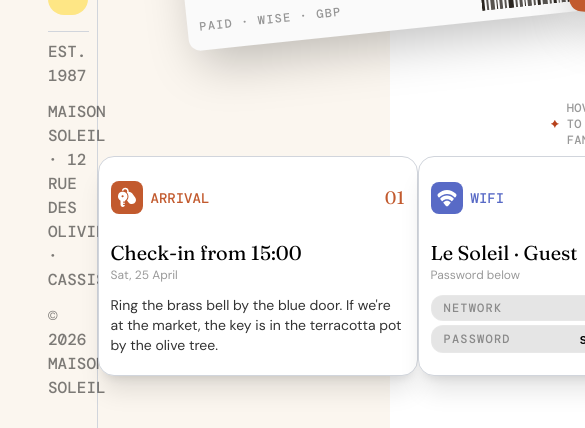
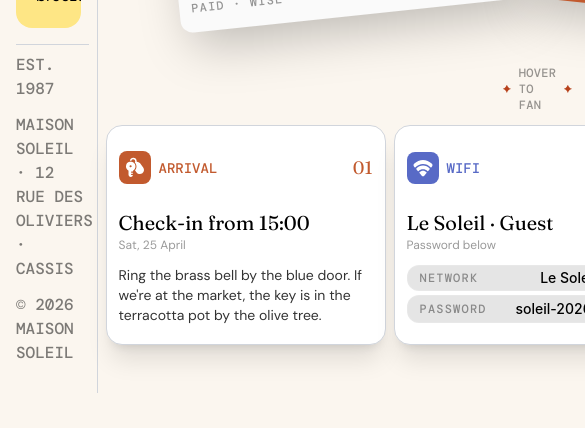
Before and after one commit to htikkke/Hotel_Booking_Confrimation_Page, a website built with Vite: page index.html in a window 390 px wide. Shown: the part 656-1084 px from the top of the page, 585 px wide, since content can reach past the window. After the commit the page ends 1049 px from the top, so only its background shows below. Built offline with nearby package versions, Linux system fonts and the light colour scheme.

Commit message:
add some styles for responsive design.

```diff
--- a/index.html
+++ b/index.html
@@ -10,14 +10,16 @@
     <meta name="viewport" content="width=device-width, initial-scale=1.0" />
     <title>Hotel-Booking-Confirmation-Page | Frontend Mentor</title>
   </head>
-  <body class="w-full min-h-screen">
+  <body class="w-full min-h-screen bg-neutral-100">
     <!-- desktop-main-container -->
     <div
       id="desktop-main-container"
       class="w-full h-auto bg-neutral-100 grid grid-cols-4"
     >
       <!-- side-bar -->
-      <div class="border-r border-gray-300 pl-10 flex flex-col justify-between">
+      <div
+        class="col-span-1 shrink-0 border-r border-gray-300 pl-10 flex flex-col justify-between max-[1025px]:pl-2"
+      >
         <!-- UP-side-bar -->
         <div>
           <!-- logo -->
@@ -96,7 +98,7 @@
         </div>
       </div>
       <!-- main-section -->
-      <div class="col-span-3 grid grid-rows-10 relative">
+      <div class="col-span-3 min-w-0 grid grid-rows-10 relative">
         <!-- header -->
         <div class="row-span-2 flex items-center justify-between p-5">
           <div class="flex flex-col gap-2">
@@ -131,7 +133,7 @@
         >
           <!-- Receipt -->
           <div
-            class="-rotate-6 bg-neutral-50 shadow-2xl w-100 h-100 rounded-xl grid grid-rows-10 pr-3 pl-3 pb-3 group-hover:rotate-6 transition-all"
+            class="-rotate-6 bg-neutral-50 shadow-2xl w-100 h-100 rounded-xl grid grid-rows-10 pr-3 pl-3 pb-3 group-hover:rotate-6 transition-all max-[1025px]:w-90"
           >
             <!-- Receipt-header -->
             <div
@@ -222,7 +224,7 @@
           </div>
           <!-- Welcome-card -->
           <div
-            class="rotate-6 relative bg-light-brown w-100 h-100 rounded-xl shadow-2xl grid grid-rows-10 p-3 group-hover:-rotate-6 transition-all"
+            class="rotate-6 relative bg-light-brown w-100 h-100 rounded-xl shadow-2xl grid grid-rows-10 p-3 group-hover:-rotate-6 transition-all max-[1025px]:w-90"
           >
             <div
               class="absolute -top-13 -right-10 w-50 h-50 bg-sun-200/20 rounded-full blur-2xl pointer-events-none"
@@ -273,9 +275,11 @@
           </div>
         </div>
         <!-- footer -->
-        <div class="row-span-3 flex items-center justify-evenly my-10">
+        <div
+          class="row-span-3 flex items-center justify-evenly my-10 max-[1025px]:gap-2 max-[1025px]:ml-2"
+        >
           <div
-            class="w-80 h-55 p-3 bg-white shadow-xl rounded-2xl border border-gray-300 grid grid-rows-10"
+            class="w-80 h-55 p-3 bg-white shadow-xl rounded-2xl border border-gray-300 grid grid-rows-10 max-[1025px]:w-70"
           >
             <div class="row-span-3 flex items-center justify-between">
               <div class="flex items-center gap-2">
@@ -307,7 +311,7 @@
             </div>
           </div>
           <div
-            class="w-80 h-55 p-3 bg-neutral-0 shadow-xl rounded-2xl border border-gray-300 grid grid-rows-10"
+            class="w-80 h-55 p-3 bg-neutral-0 shadow-xl rounded-2xl border border-gray-300 grid grid-rows-10 max-[1025px]:w-70"
           >
             <div class="row-span-3 flex items-center justify-between">
               <div class="flex items-center gap-2">
@@ -360,7 +364,7 @@
             </div>
           </div>
           <div
-            class="w-80 h-55 p-3 bg-white shadow-xl rounded-2xl border border-gray-300 grid grid-rows-10"
+            class="w-80 h-55 p-3 bg-white shadow-xl rounded-2xl border border-gray-300 grid grid-rows-10 max-[1025px]:w-70"
           >
             <div class="row-span-3 flex items-center justify-between">
               <div class="flex items-center gap-2">
```
